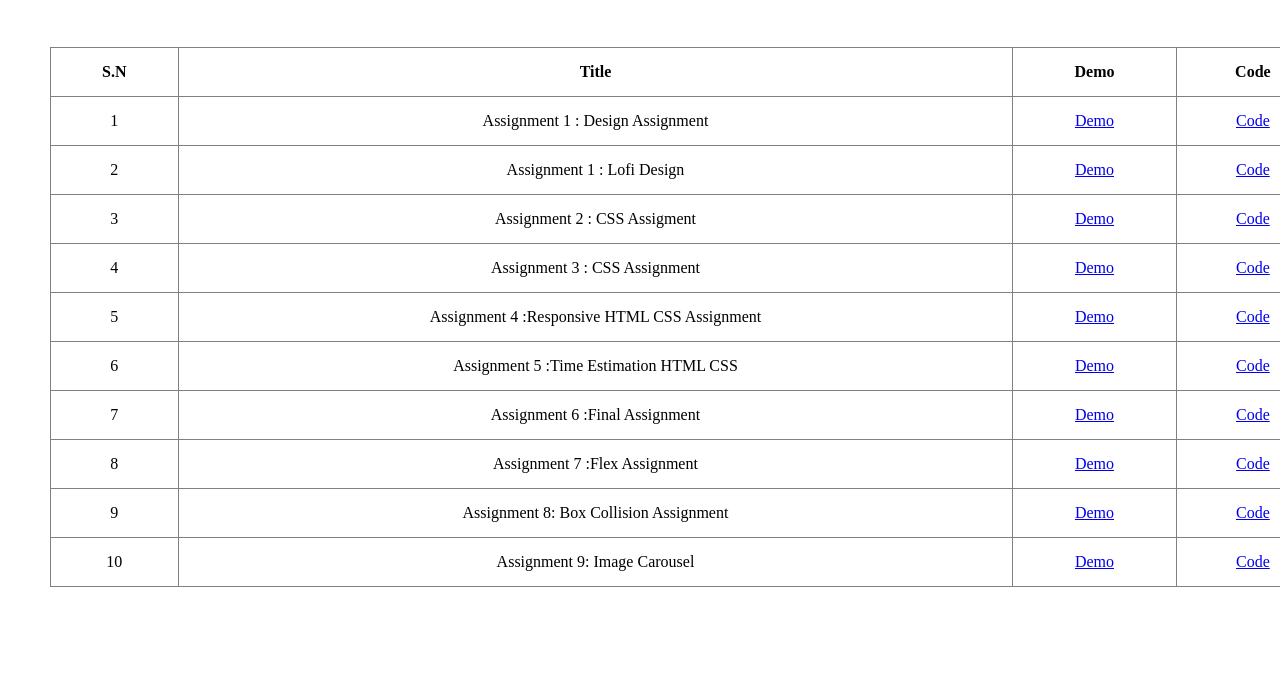
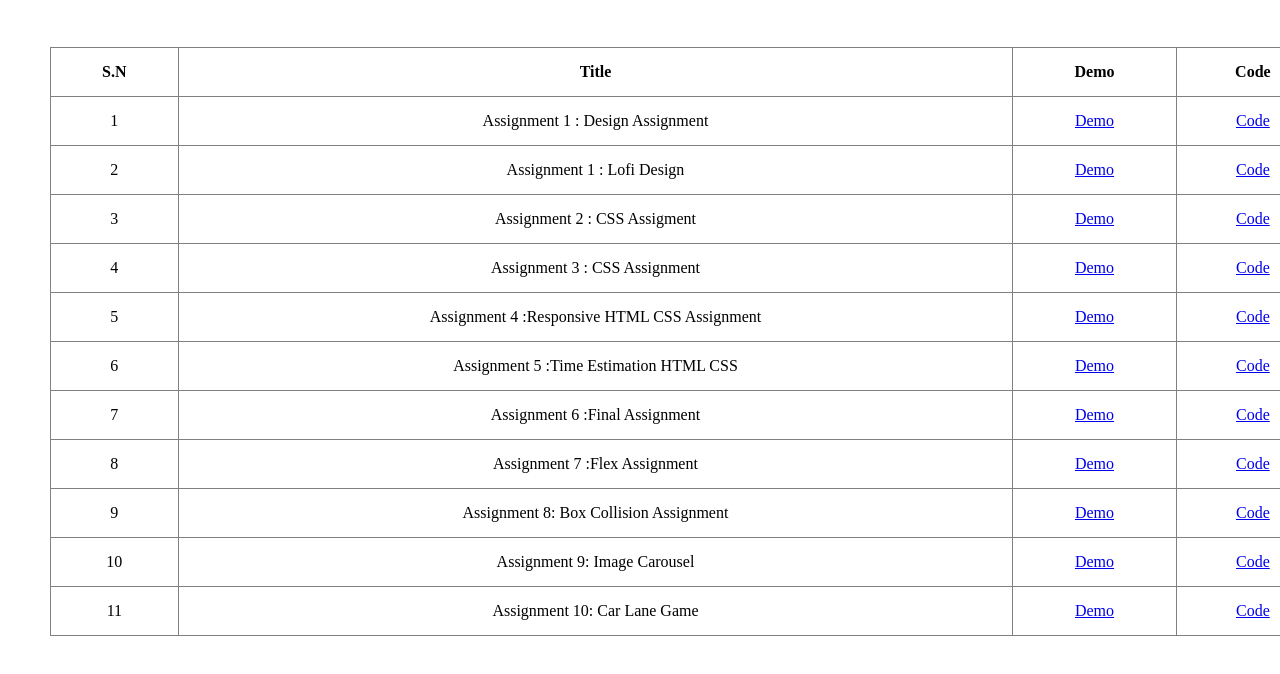
Before and after one commit to Oshin136/leapfrog-internship, a plain HTML site: page index.html in a window 1280 px wide. Shown: the part 128-802 px from the top of the page. Drawn offline with Linux system fonts and the light colour scheme.

Commit message:
update table

```diff
--- a/index.html
+++ b/index.html
@@ -171,6 +171,23 @@
           >
         </td>
       </tr>
+
+      <tr>
+        <td>11</td>
+        <td>Assignment 10: Car Lane Game</td>
+        <td>
+          <a
+            href="https://oshin136.github.io/leapfrog-internship/assignments/Assignment-10/"
+            >Demo</a
+          >
+        </td>
+        <td>
+          <a
+            href="https://github.com/Oshin136/leapfrog-internship/tree/main/assignments/Assignment-10"
+            >Code</a
+          >
+        </td>
+      </tr>
     </table>
   </body>
 </html>
```
